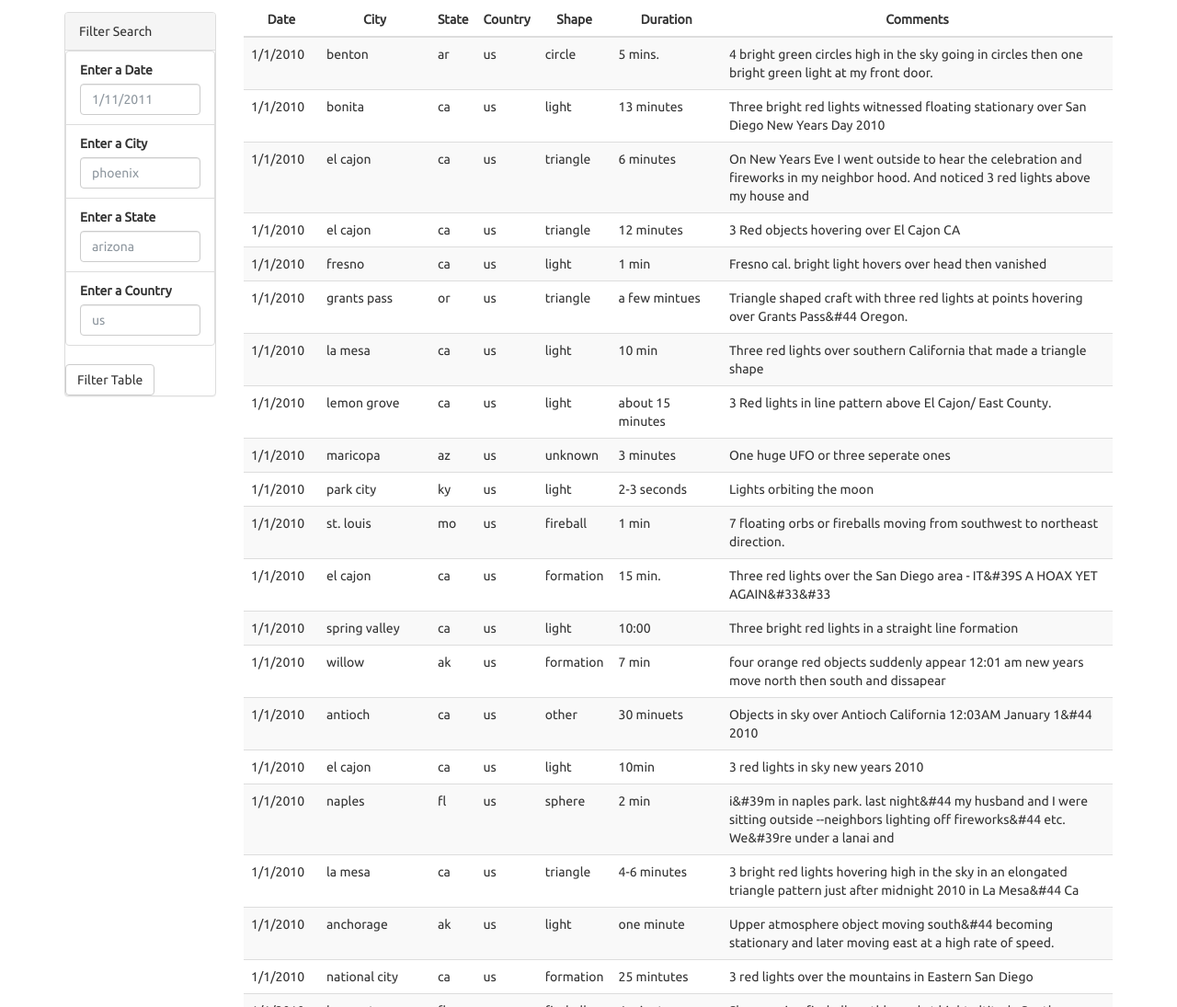
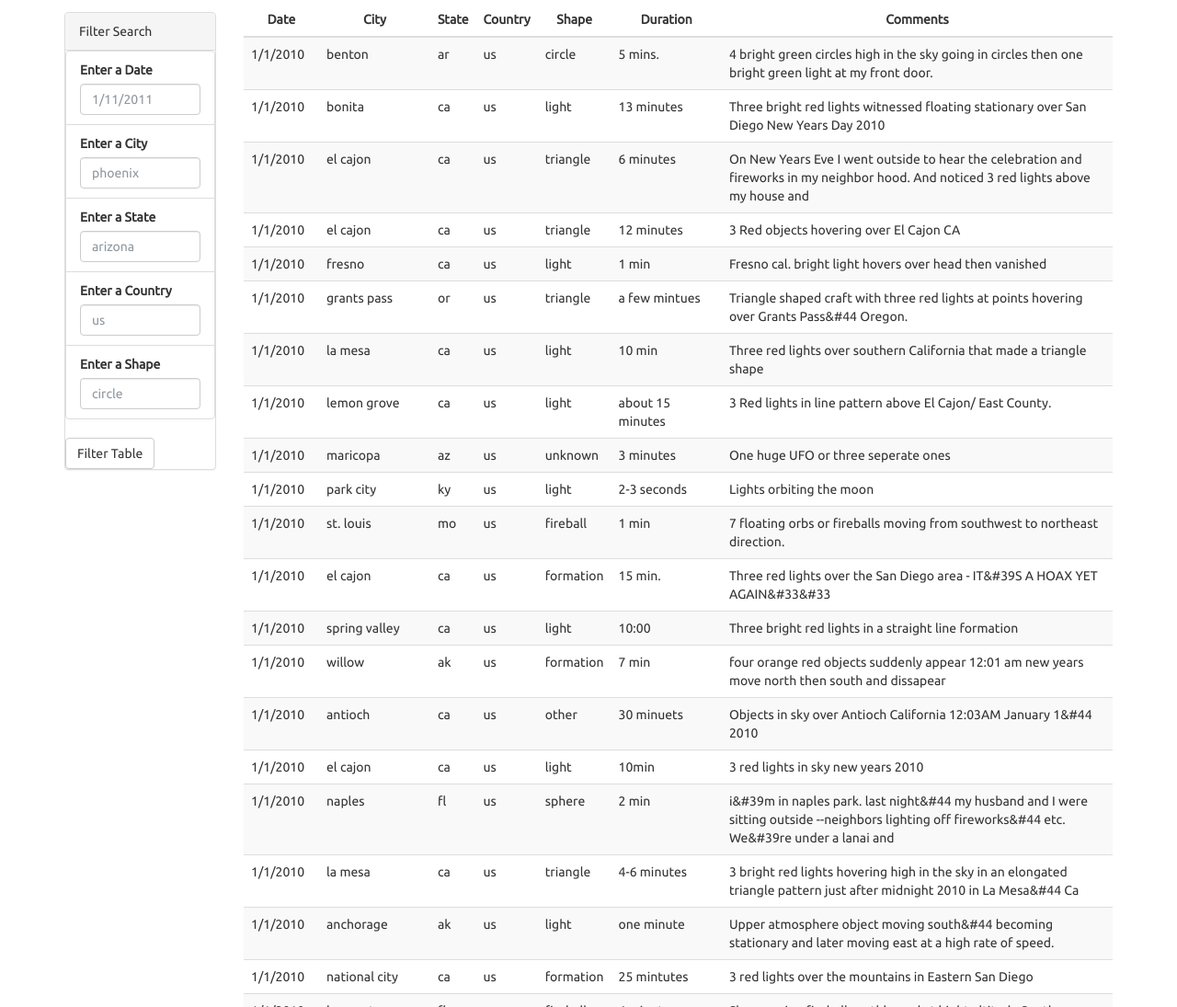
Before and after one commit to Momoyactly/javascript-challenge, a plain HTML site: page UFO-level-2/index.html in a window 1280 px wide. Shown: the part 659-1754 px from the top of the page at 92% size. Drawn offline with nearby package versions, Linux system fonts and the light colour scheme.

Commit message:
added shape filter

```diff
--- a/UFO-level-2/index.html
+++ b/UFO-level-2/index.html
@@ -51,6 +51,10 @@
                         <label for="date">Enter a Country</label>
                         <input class="form-control" id="country" type="text" placeholder="us">
                       </li>
+                      <li class="filter list-group-item">
+                        <label for="date">Enter a Shape</label>
+                        <input class="form-control" id="shape" type="text" placeholder="circle">
+                      </li>
                     </ul>
                   </div>
                   <button id="filter-btn" type="button" class="btn btn-default">Filter Table</button>
--- a/UFO-level-2/static/js/app.js
+++ b/UFO-level-2/static/js/app.js
@@ -12,13 +12,14 @@ function handleChange(event) {
     values['city'] = d3.select("#city").property("value");
     values['state'] = d3.select("#state").property("value");
     values['country'] = d3.select("#country").property("value");
+    values['shape'] = d3.select("#shape").property("value");
     var filteredValues = Object.entries(values).filter(i =>i[1] != 0);
     table.text("");
     if (filteredValues != 0) {
         var filteredData = data;
         filteredValues.forEach(value =>{
-            filteredData = filteredData.filter(i =>i[value[0]] === value[1] );
-        } );
+            filteredData = filteredData.filter(i =>i[value[0]] === value[1]);
+        });
         filteredData.forEach(i => {
             var tr = table.append("tr");
             Object.values(i).forEach(j => {
```
